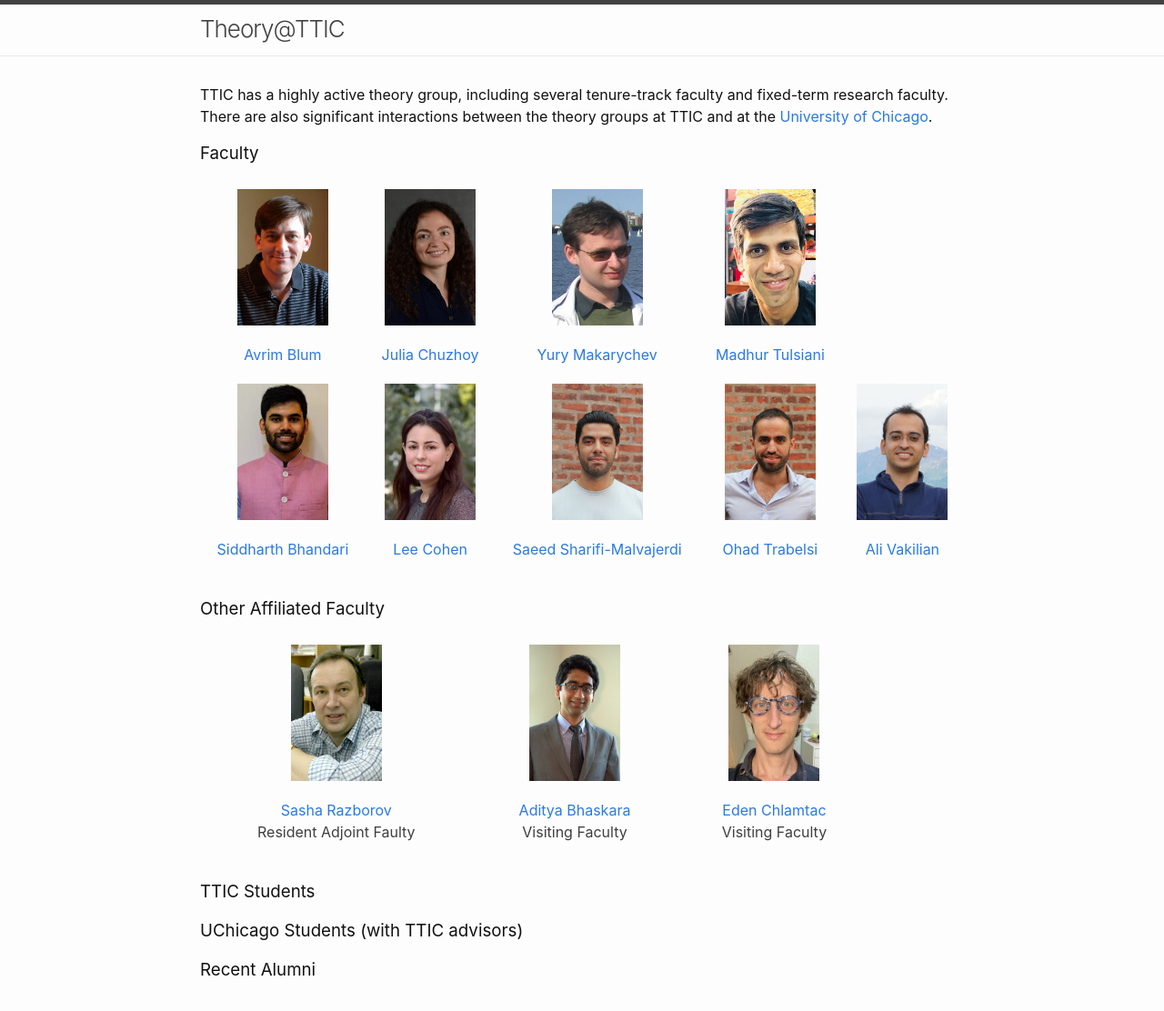
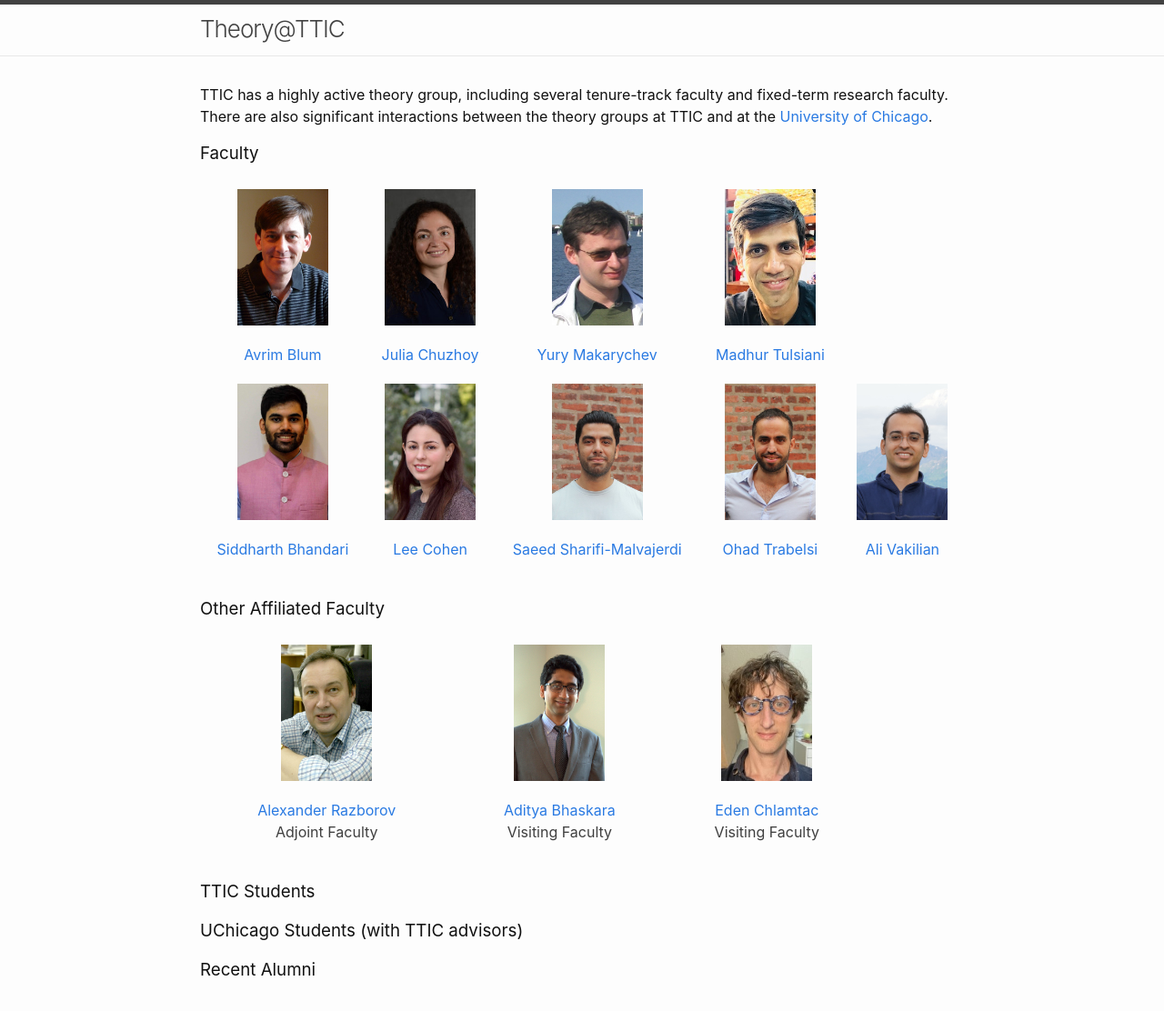
Before and after one commit to madhurtulsiani/theorypage, a Jekyll site: the page built from index.md, in a window 1280 px wide, cut to the strip 0-1122 px from the top of the page. Shown: the top 1112 px of the strip at 91% size. Built offline with Jekyll 4.4.1, drawn with Linux system fonts in a browser that asks for light colours; our own code applies the rules of GitHub Pages for plain Markdown files.

Commit message:
Update index.md

```diff
--- a/index.md
+++ b/index.md
@@ -15,7 +15,7 @@ TTIC has a highly active theory group, including several tenure-track faculty an
 
 |      <img src="razborov.jpg" height="150" width="100">       |      <img src="bhaskara.jpg" height="150" width="100">       |      <img src="chlamtac.jpg" height="150" width="100">       |      |      |
 | :----------------------------------------------------------: | :----------------------------------------------------------: | :----------------------------------------------------------: | :--: | :--: |
-| [Sasha Razborov](http://people.cs.uchicago.edu/~razborov/) <br> Resident Adjoint Faulty | [Aditya Bhaskara](https://users.cs.utah.edu/~bhaskara/) <br> Visiting Faculty | [Eden Chlamtac](https://www.cs.bgu.ac.il/~chlamtac/)<br> Visiting Faculty |      |      |
+| [Alexander Razborov](http://people.cs.uchicago.edu/~razborov/) <br> Adjoint Faculty | [Aditya Bhaskara](https://users.cs.utah.edu/~bhaskara/) <br> Visiting Faculty | [Eden Chlamtac](https://www.cs.bgu.ac.il/~chlamtac/)<br> Visiting Faculty |      |      |
 
 
 
```
